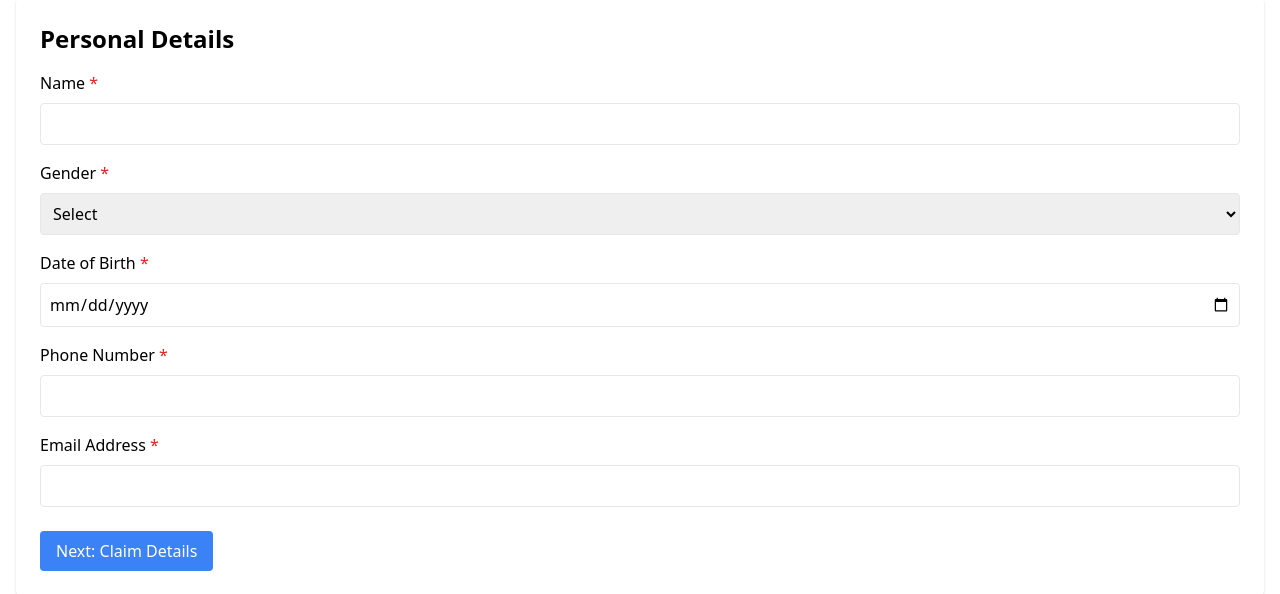
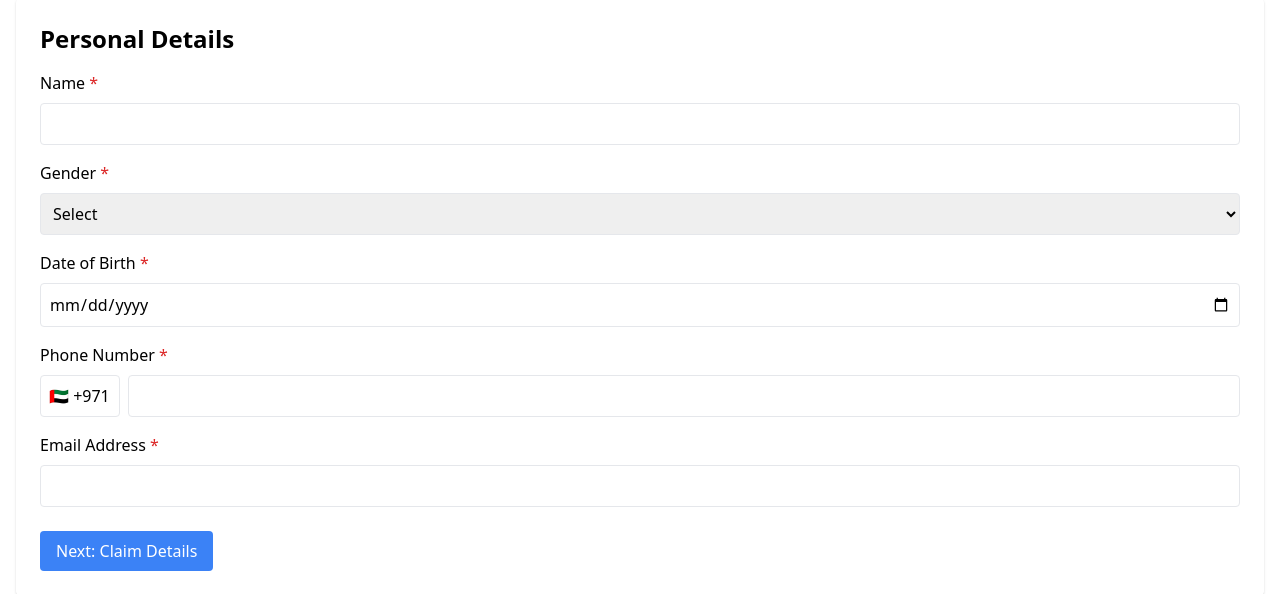
Before and after one commit to samizaman/ClaimLink, a Django app: page /personal-details/ in a window 1280 px wide. Shown: the part 304-898 px from the top of the page. Run offline with Django 4.2, Linux system fonts and the light colour scheme; some libraries are stand-ins or nearby versions.

Commit message:
add uae country code field to personal details

```diff
--- a/templates/personal_details.html
+++ b/templates/personal_details.html
@@ -52,7 +52,11 @@
 
             <div class="mb-4">
                 <label for="phone_number" class="block mb-2">Phone Number <span class="text-red-600">*</span></label>
-                <input type="tel" name="phone_number" id="phone_number" class="w-full p-2 border rounded" required>
+
+                <div class="inline-flex items-center w-full">
+                    <input type="text" value="🇦🇪 +971" class="w-20 p-2 border rounded mr-2 cursor-not-allowed" readonly>
+                    <input type="tel" name="phone_number" id="phone_number" class="flex-grow p-2 border rounded" required>
+                </div>
             </div>
 
             <div class="mb-4">
```
